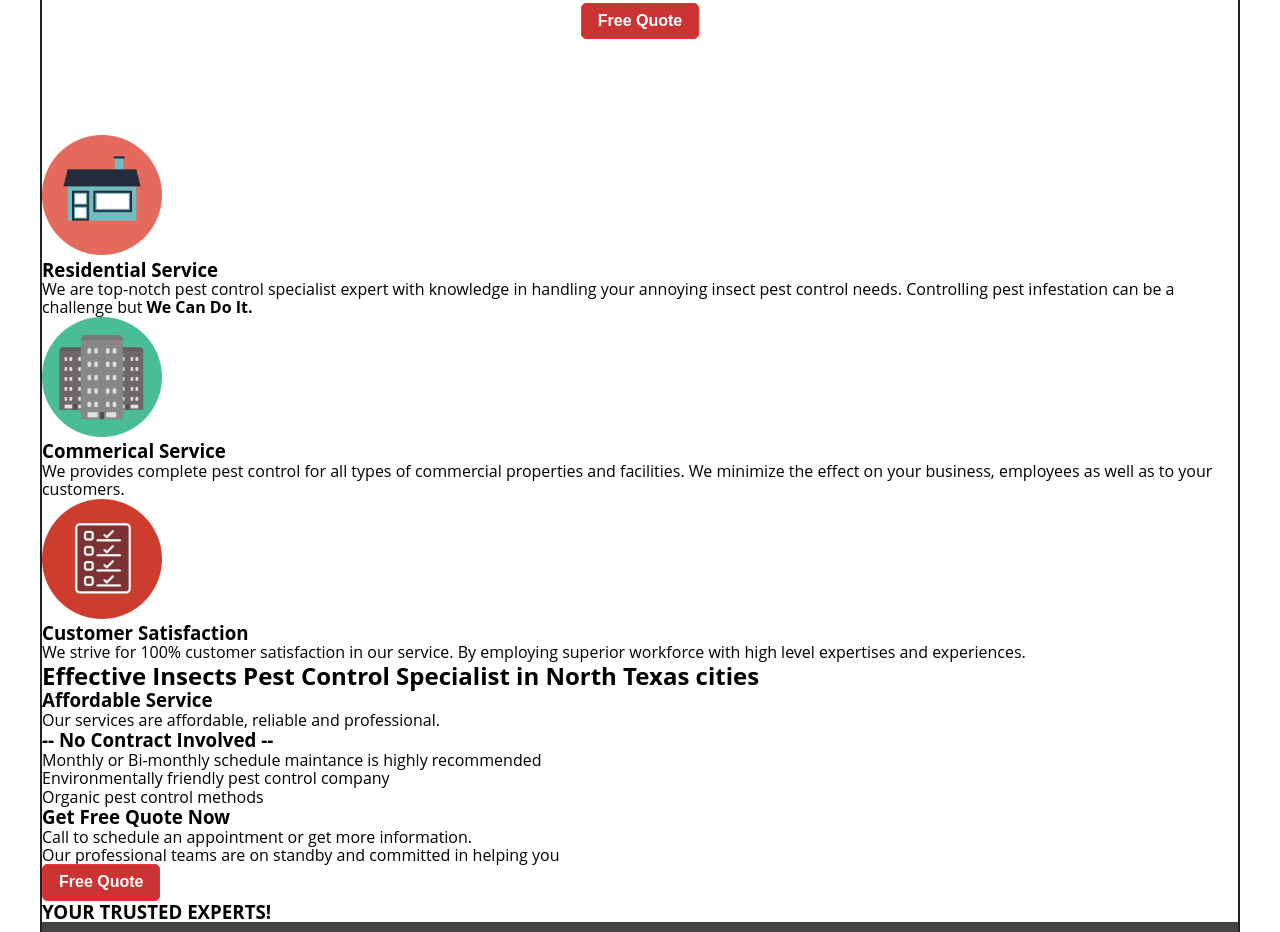
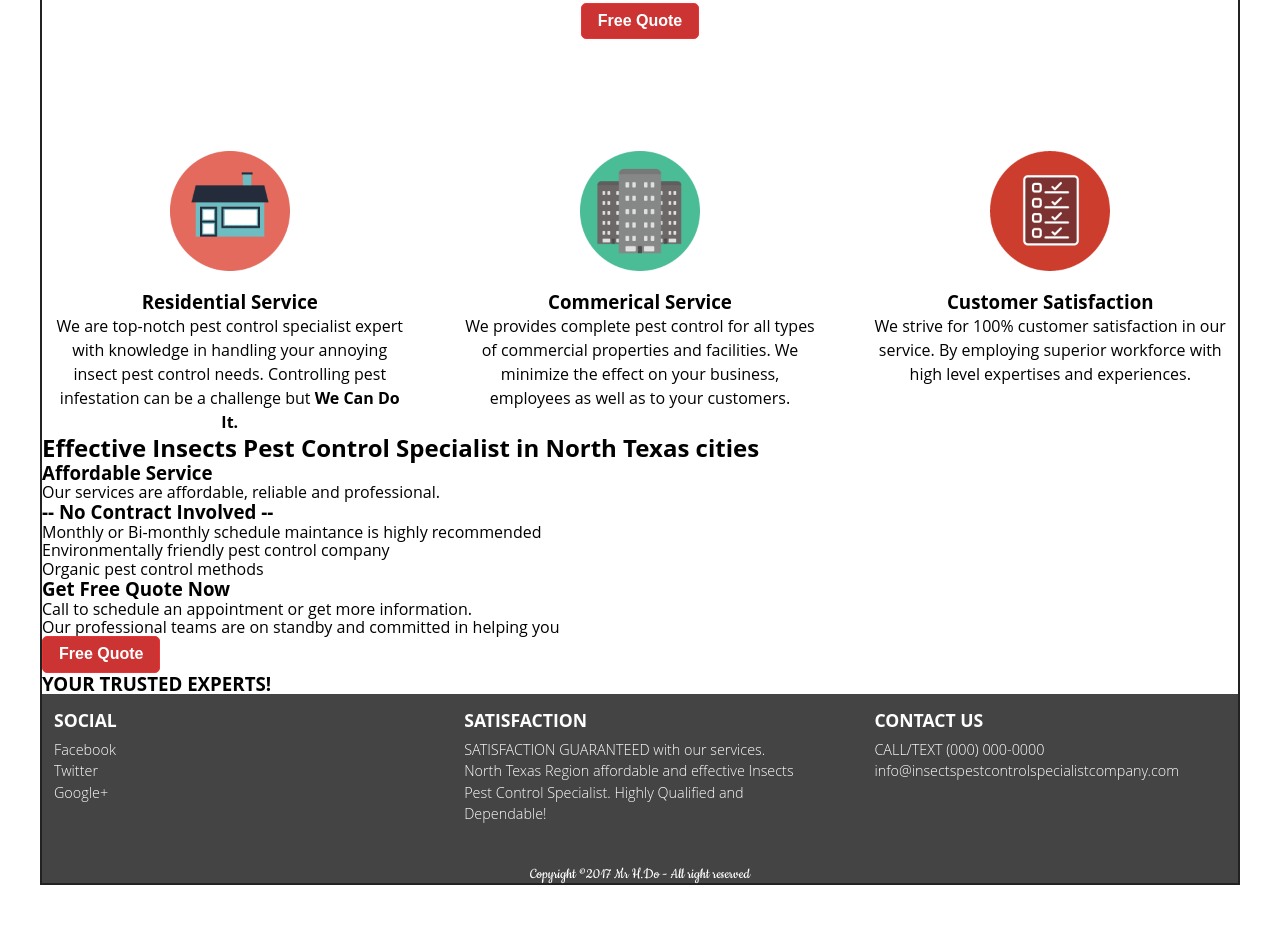
Before and after one commit to hdotx/Pest-Company, a plain HTML site: page index.html in a window 1280 px wide. Shown: the part 832-1764 px from the top of the page. After the commit the page ends 1717 px from the top, so only its background shows below. Drawn offline with Linux system fonts and the light colour scheme.

Commit message:
Style the service description logo

```diff
--- a/css/styles.css
+++ b/css/styles.css
@@ -633,6 +633,27 @@ button:active, input[type="button"]:active, input[type="reset"]:active, input[ty
   box-shadow: -2px 2p 0 #a33;
 }
 
+/* Service Logo Description */
+.service-logo-description .section-container{
+    display: flex;
+    margin: auto;
+    margin-top: 3rem;
+    justify-content: space-between;
+    padding: 0 1%;
+}
+
+.section-container .col{
+    flex-basis: 30%;
+    text-align: center;
+    line-height: 1.5rem;
+}
+
+.section-container .col img{
+    margin-bottom: .8rem;
+}
+
+
+
 
 /* Footer */
 
```
